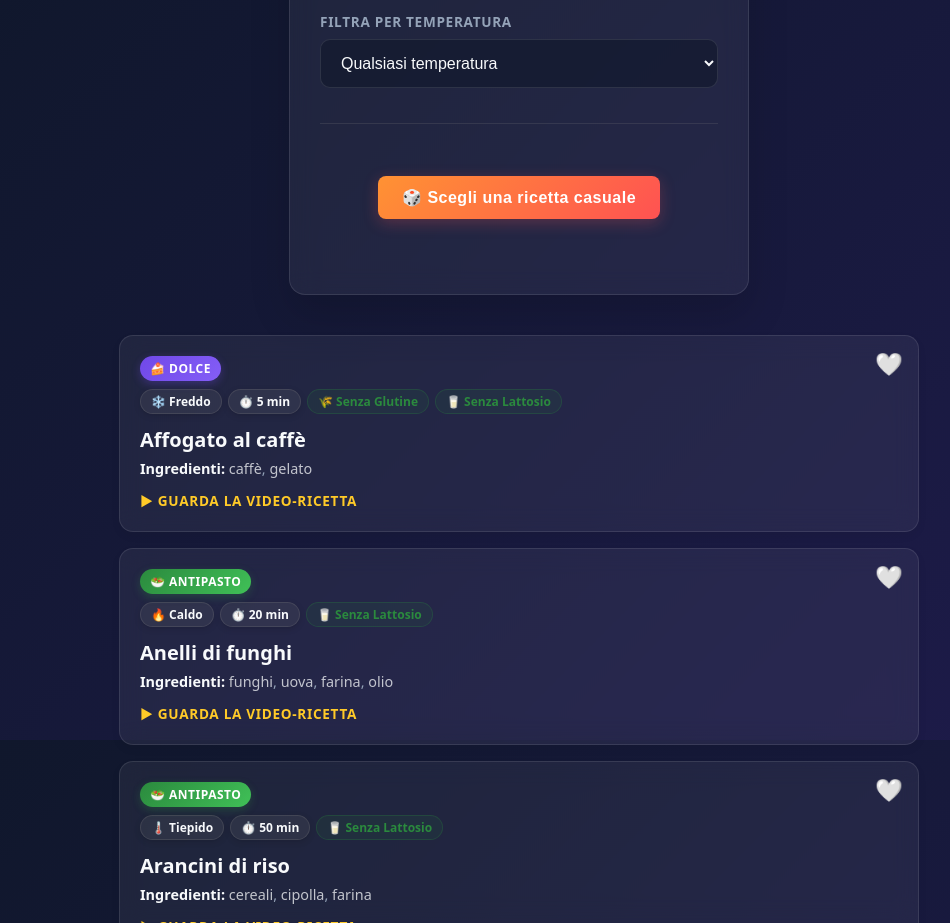
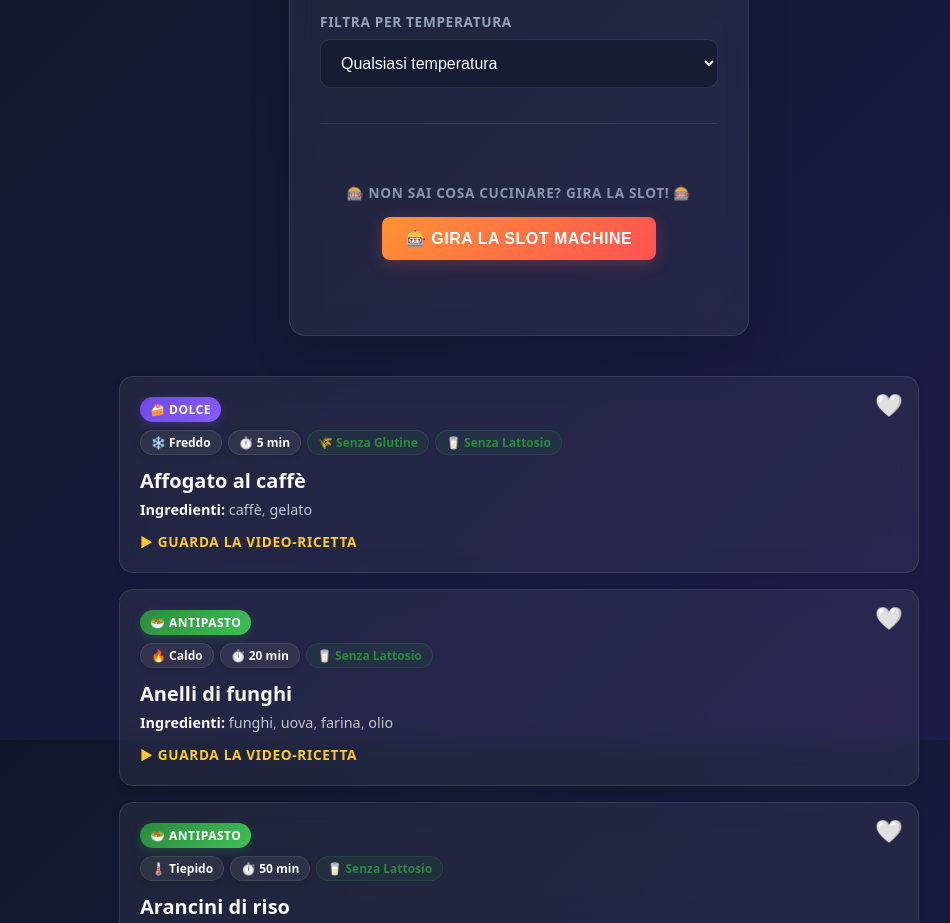
Before and after one commit to dimauroluca-glitch/Recipe_Dictionary, a plain HTML site: page index.html in a window 1280 px wide. Shown: the part 860-1783 px from the top of the page, without its empty margins (121-1071 px from the left). Drawn offline with Linux system fonts and the light colour scheme.

Commit message:
Update index.html

```diff
--- a/index.html
+++ b/index.html
@@ -827,6 +827,13 @@
             color: #ff5252 !important;
             padding-left: 18px !important;
         }
+        .effetto-sfocato {
+            animation: giraRullo 0.1s infinite alternate;
+        }
+        @keyframes giraRullo {
+            from { filter: blur(1px); transform: translateY(-2px); }
+            to { filter: blur(3px); transform: translateY(2px); }
+        }
         @media screen and (max-width: 950px) and (orientation: landscape) {
             html, body {
                 width: 100vw !important;
@@ -1003,10 +1010,12 @@
                     <option value="tiepido">🌡️ Piatti Tiepidi</option>
                 </select>
             </div>
-            <div style="margin-top: 15px; padding-top: 15px; border-top: 1px solid rgba(128, 128, 128, 0.2); width: 100%;">
-                <br>
-                <button id="tasto-casuale" class="btn-casuale">🎲 Scegli una ricetta casuale</button>
-            </div>
+        <div style="margin-top: 15px; padding-top: 15px; border-top: 1px solid rgba(128, 128, 128, 0.2); width: 100%; text-align: center;">
+            <br>
+            <br>
+            <label style="display: block; margin-bottom: 10px; font-weight: bold; opacity: 0.9;">🎰 Non sai cosa cucinare? Gira la Slot! 🎰</label>
+            <button id="tasto-casuale" class="btn-casuale" onclick="avviaSlotDefinitiva()" style="width: 100%;">🎰 GIRA LA SLOT MACHINE</button>
+        </div>
         </div>
         <div id="risultati" style="width: 100%;"></div>
     </div>
@@ -1027,5 +1036,4 @@
         document.body.appendChild(scriptJs);
     </script>
 </body>
-</body>
 </html>
```
